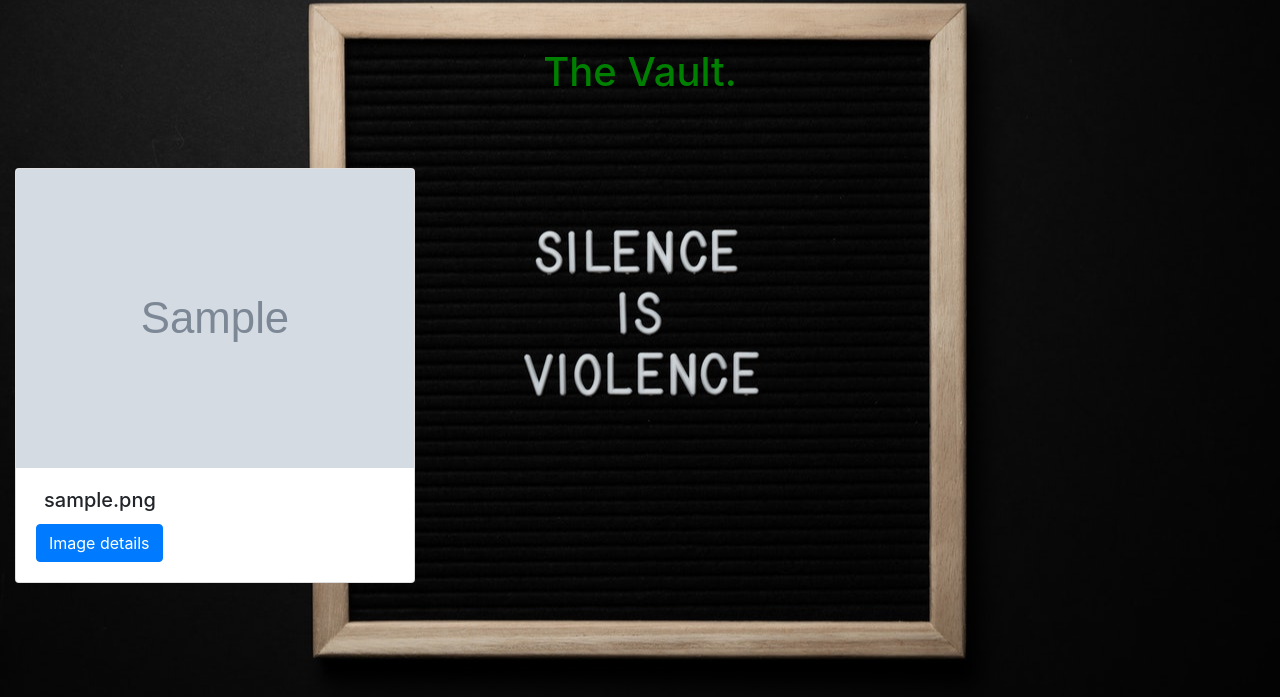
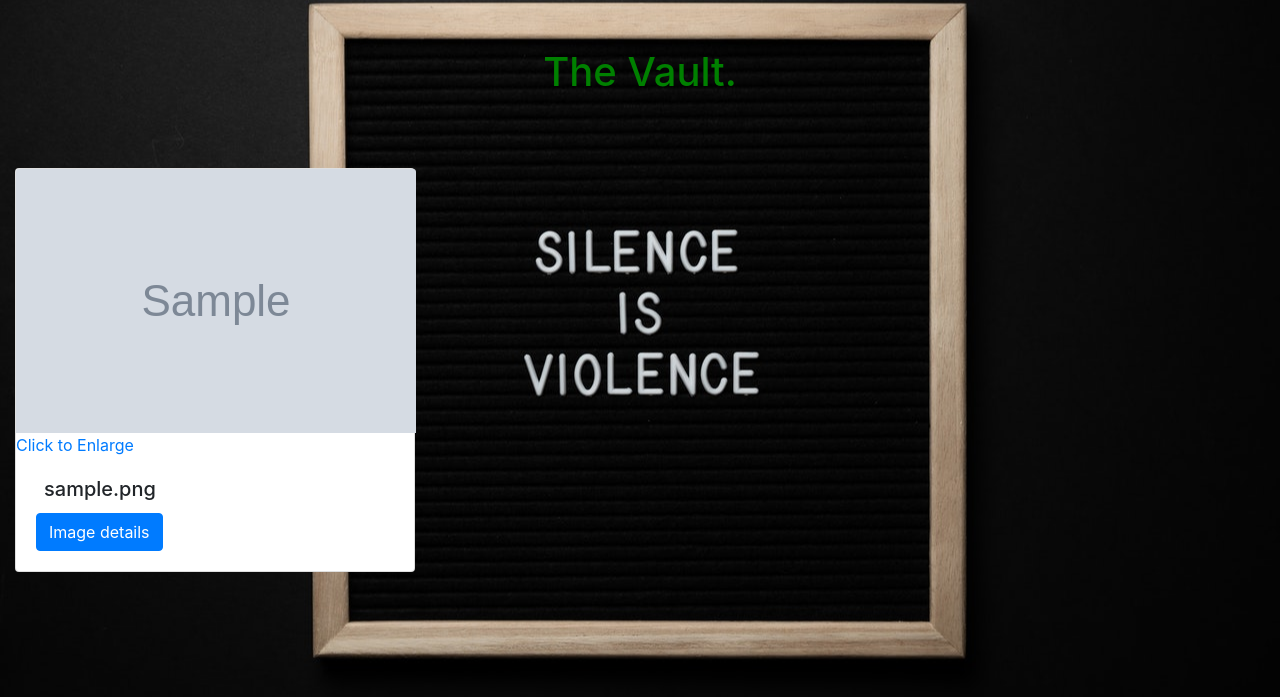
Before and after one commit to zizoubrown/Galley, a Django app: page / in a window 1280 px wide. Shown: the part 56-753 px from the top of the page. Run offline with Django 3.2, Linux system fonts and the light colour scheme; tables that the repository leaves empty hold one stand-in row (values such as "Sample post"); grey boxes marked "Sample" are stand-in pictures; some libraries are stand-ins or nearby versions.

Commit message:
modify home.html

```diff
--- a/galleria/templates/home.html
+++ b/galleria/templates/home.html
@@ -9,7 +9,10 @@
             {% for image in images %}
                 <div class="col-sm-4 my-4 animate__animated animate__fadeIn animate__delay-1s animate__animated animate__fadeIn animate__fadeInUp">
                     <div class="card" style="width: 25rem;" id="transparent">
-                        <img src="{{image.image.url}}" class="card-img-top" alt="Image">
+                        <a href="{{image.image.url}}" id="pop">
+                            <img src="{{image.image.url}}" class="card-img-top" alt="Image" style="width: 400px; height: 264px;">
+                            Click to Enlarge
+                        </a>
                         <div class="card-body">
                             <h5 class="card-title ml-2">{{ image.image_name }}</h5>
                             <!-- Button trigger modal -->
```
